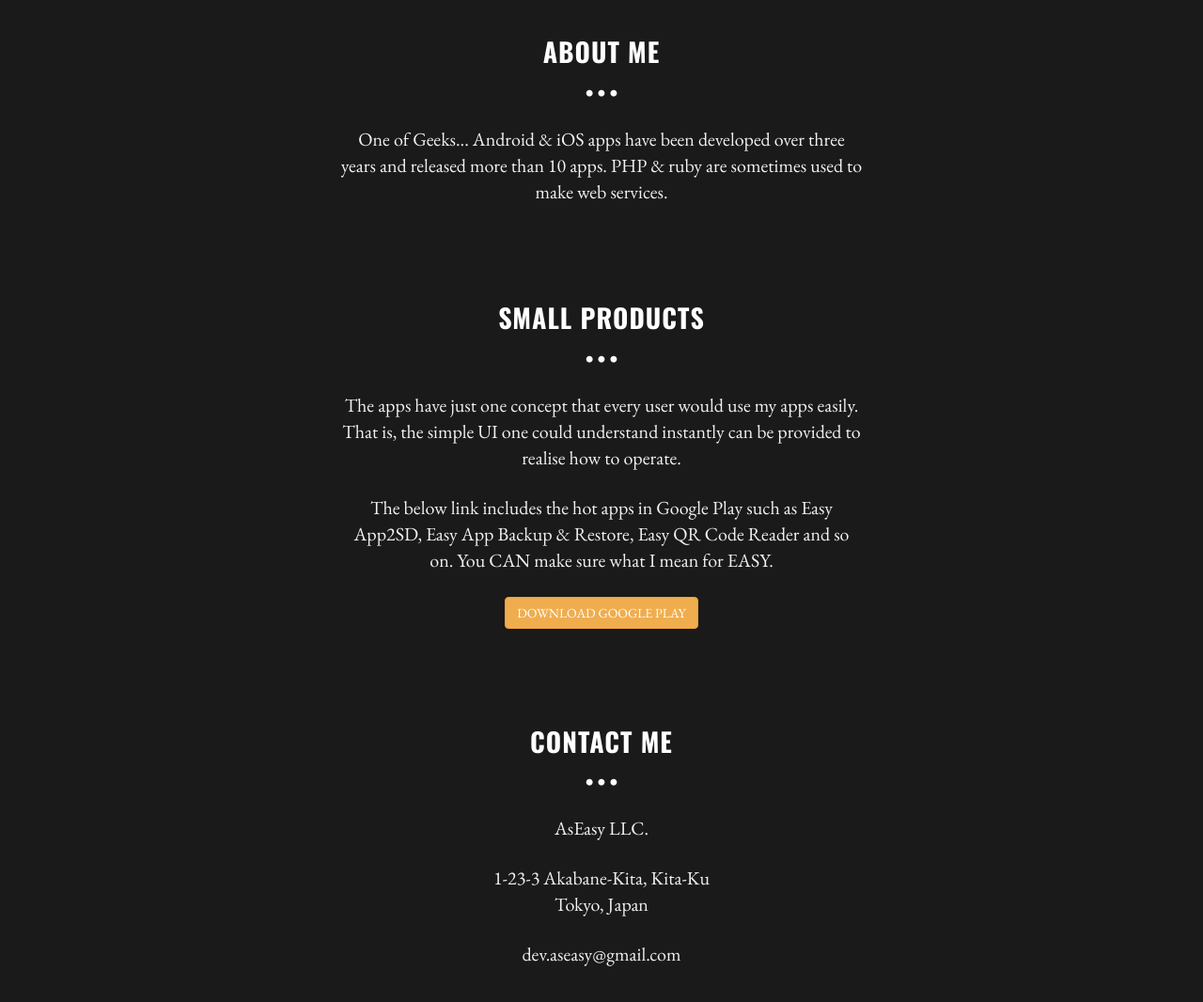
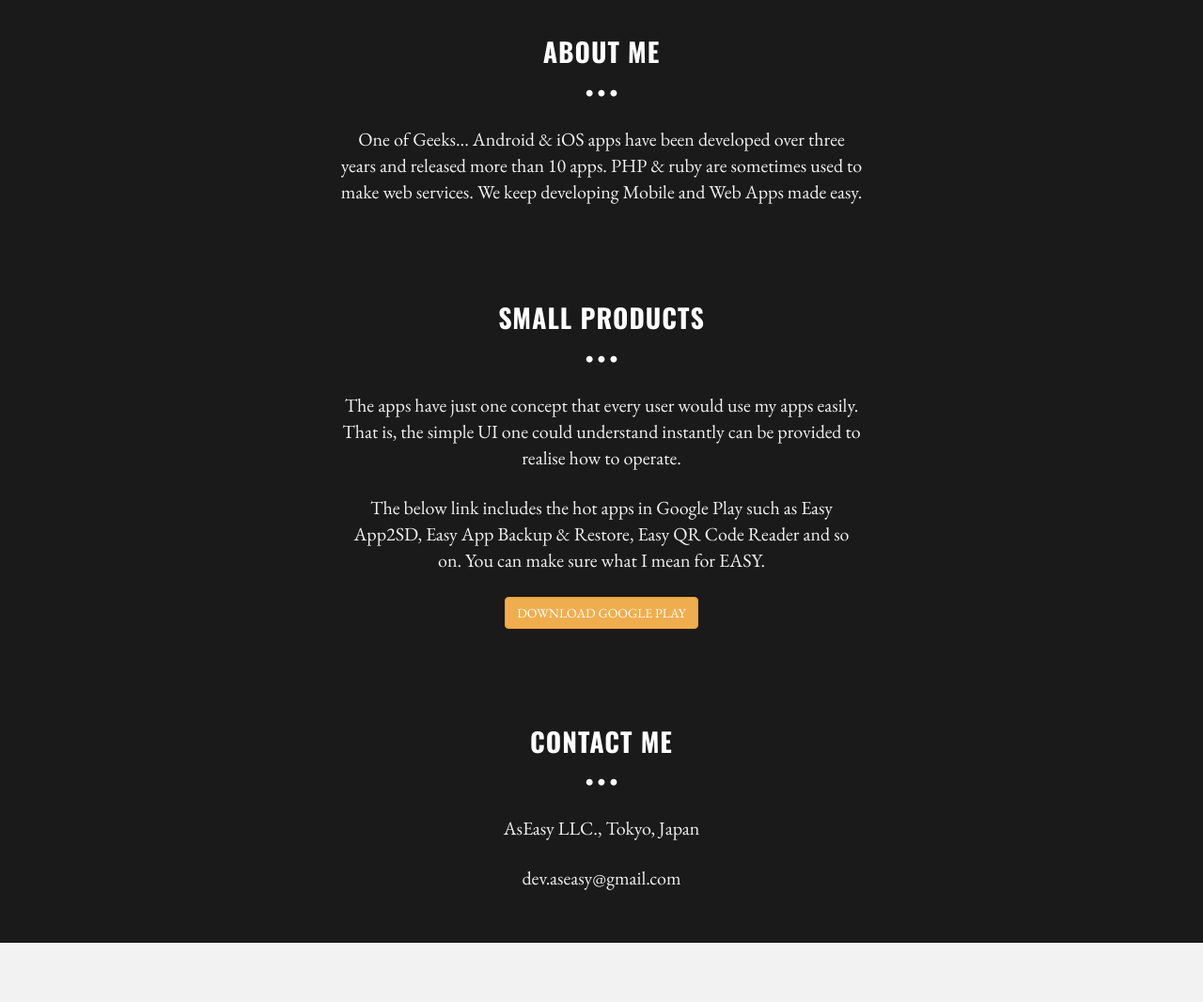
Before and after one commit to aseasy/ASEASY, a plain HTML site: page index.html in a window 1280 px wide. Shown: the part 700-1766 px from the top of the page at 94% size. After the commit the page ends 1703 px from the top, so only its background shows below. Drawn offline with nearby package versions, Linux system fonts and the light colour scheme.

Commit message:
fix address

```diff
--- a/index.html
+++ b/index.html
@@ -52,7 +52,7 @@
 			<i class="icon-remove menu-close"></i>
 			<a href="#home" class="smoothScroll">Home</a>
 			<a href="#about" class="smoothScroll">About</a>
-			<a href="#portfolio" class="smoothScroll">Portfolio</a>
+			<a href="#portfolio" class="smoothScroll">Small Product</a>
 			<a href="#contact" class="smoothScroll">Contact</a>
 			<!--<a href="#"><i class="icon-facebook"></i></a>
 			<a href="#"><i class="icon-twitter"></i></a>
@@ -96,7 +96,7 @@
 
 				<!-- INTRO INFORMATIO-->
 				<div class="col-lg-6 col-lg-offset-3">
-					<p>One of Geeks... Android & iOS apps have been developed over three years and released more than 10 apps. PHP & ruby are sometimes used to make web services. </p>
+					<p>One of Geeks... Android & iOS apps have been developed over three years and released more than 10 apps. PHP & ruby are sometimes used to make web services. We keep developing Mobile and Web Apps made easy.</p>
 				</div>
 			</div>
 		</div><!-- /container -->
@@ -113,7 +113,7 @@
 				<!-- INTRO INFORMATIO-->
 				<div class="col-lg-6 col-lg-offset-3">
 					<p>The apps have just one concept that every user would use my apps easily. That is,  the simple UI one could understand instantly can be provided to realise how to operate.</p>
-					<p>The below link includes the hot apps in Google Play such as Easy App2SD, Easy App Backup & Restore, Easy QR Code Reader and so on. You CAN make sure what I mean for EASY.</p>
+					<p>The below link includes the hot apps in Google Play such as Easy App2SD, Easy App Backup & Restore, Easy QR Code Reader and so on. You can make sure what I mean for EASY.</p>
 					<p><button type="button" class="btn btn-warning" onClick="window.open('https://play.google.com/store/apps/developer?id=AsEasy')">DOWNLOAD GOOGLE PLAY</button></p>
 				</div>
 			</div>
@@ -164,8 +164,8 @@
 				<p class="centered"><i class="icon icon-circle"></i><i class="icon icon-circle"></i><i class="icon icon-circle"></i></p>
 
 				<div class="col-lg-6 col-lg-offset-3">
-					<p>AsEasy LLC.</p>
-					<p>1-23-3 Akabane-Kita, Kita-Ku<br/>Tokyo, Japan<!--<br/>+34 8984-4343--></p>
+					<p>AsEasy LLC., Tokyo, Japan</p>
+					<!--<br/>+34 8984-4343--></p>
 					<p>dev.aseasy@gmail.com</p>
 					<!--<p><button type="button" class="btn btn-warning">YEAH! CONTACT ME NOW!</button></p>-->
 				</div>
```
